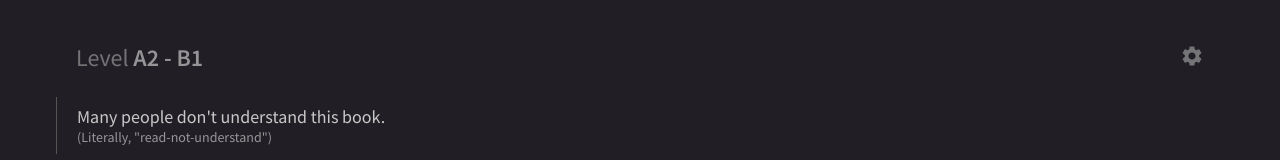
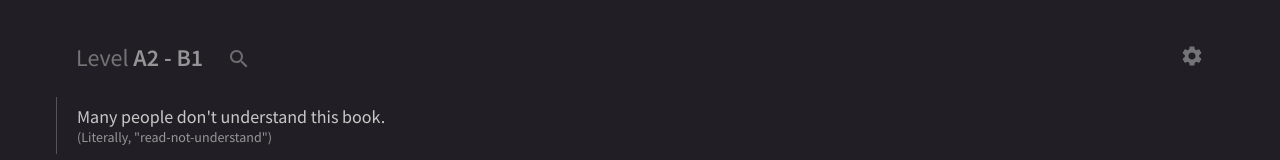
Before and after one commit to Xyzrr/shuo-chinese, a React (Vite) app: page / in a window 1280 px wide. Shown: the top 160 px of the page. Built offline with nearby package versions, Linux system fonts and the light colour scheme.

Commit message:
simple search button

```diff
--- a/src/App.styles.ts
+++ b/src/App.styles.ts
@@ -29,8 +29,25 @@ export const LevelsHeader = styled.div`
   color: rgba(200, 200, 200, 0.5);
   font-size: 24px;
   padding-left: 20px;
+`;
+
+export const TopBar = styled.div`
+  display: flex;
+  align-items: center;
+  margin-top: 42px;
   margin-bottom: 24px;
-  margin-top: 42px;
+`;
+
+export const TopButton = styled.div`
+  display: flex;
+  align-items: center;
+  justify-content: center;
+  margin-left: 24px;
+  opacity: 0.45;
+  transform: translateY(1px);
+  &:hover {
+    opacity: 0.7;
+  }
 `;
 
 export const LevelNames = styled.span`
@@ -159,15 +176,10 @@ export const StyledFormControlLabel = styled(FormControlLabel)`
 
 export const SearchWrapper = styled.div`
   background: ${BACKGROUND_COLOR};
-  position: sticky;
-  z-index: 1;
+  position: relative;
   display: flex;
   align-items: center;
-  top: 0;
   padding-left: 12px;
-  padding-top: 40px;
-  padding-bottom: 16px;
-  margin-bottom: 15px;
 `;
 
 export const StyledSearchIcon = styled(SearchIcon)`
--- a/src/App.tsx
+++ b/src/App.tsx
@@ -6,6 +6,7 @@ import GrammarArticleRenderer from "./GrammarArticleRenderer";
 import { createTheme, ThemeProvider, Popper } from "@mui/material";
 import SettingsIcon from "@mui/icons-material/Settings";
 import XIcon from "@mui/icons-material/Clear";
+import SearchIcon from "@mui/icons-material/Search";
 import Checkbox from "@mui/material/Checkbox";
 import ChinesePopup from "./ChinesePopup";
 import {
@@ -236,6 +237,7 @@ const App: React.FC = () => {
               <SettingsIcon />
             </S.SettingsButton>
             <S.EnglishWrapper>
+              <S.TopBar>
                 {searching ? (
                   <S.SearchWrapper>
                     <S.StyledSearchIcon />
@@ -249,14 +251,21 @@ const App: React.FC = () => {
                     />
                   </S.SearchWrapper>
                 ) : (
+                  <>
                     <S.LevelsHeader>
                       Level{" "}
                       <S.LevelNames>
                         {LEVEL_NAMES[levels[0]]}
-                    {levels[1] !== levels[0] && ` - ${LEVEL_NAMES[levels[1]]}`}
+                        {levels[1] !== levels[0] &&
+                          ` - ${LEVEL_NAMES[levels[1]]}`}
                       </S.LevelNames>
                     </S.LevelsHeader>
+                    <S.TopButton onClick={() => setSearching(true)}>
+                      <SearchIcon />
+                    </S.TopButton>
+                  </>
                 )}
+              </S.TopBar>
               {displayedCards.map((card, i) => (
                 <>
                   {i === filteredSearchedCards.length &&
```
Lines whose indentation alone changed are shown as unchanged.
